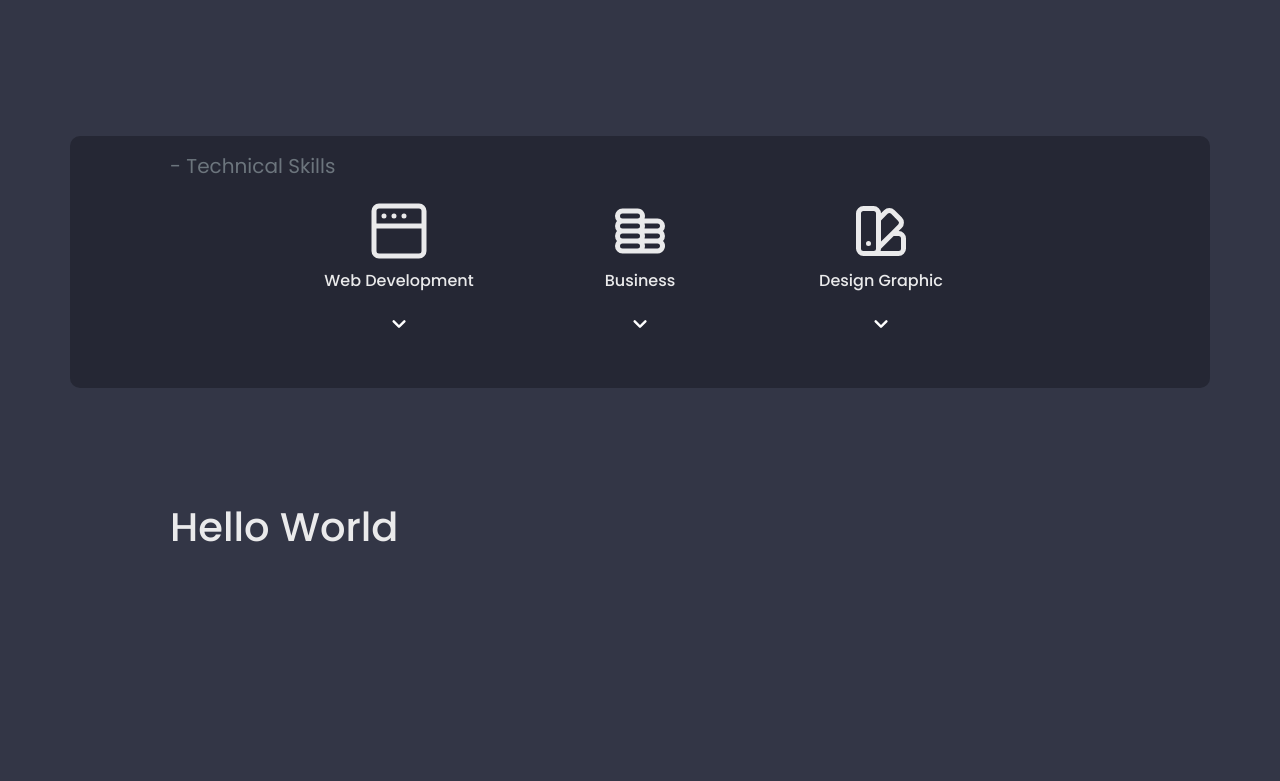
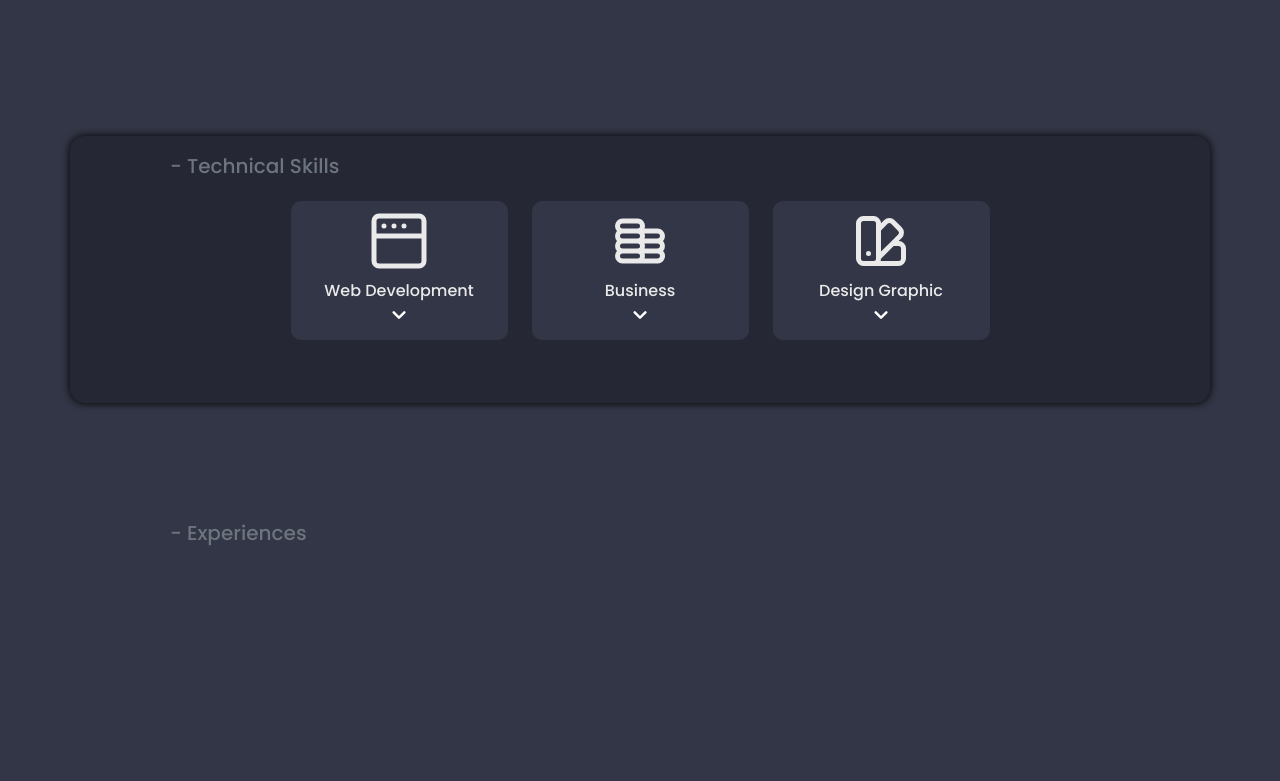
Before and after one commit to fitrafilian/portfolio-fitra, a plain HTML site: page index.html in a window 1280 px wide. Shown: the part 414-1195 px from the top of the page. Drawn offline with nearby package versions, Linux system fonts and the light colour scheme.

Commit message:
update skills section

```diff
--- a/css/style.css
+++ b/css/style.css
@@ -6,7 +6,8 @@ main {
 }
 
 section {
-  padding-top: 100px;
+  /* padding-top: 100px; */
+  padding: 100px 20px 0px;
 }
 
 section .title {
@@ -28,8 +29,8 @@ section .container::after {
   border-bottom: 1px solid red;
 } */
 
-h1.title {
-  margin-bottom: 30px;
+section .title {
+  font-weight: 500;
 }
 
 .navbar {
@@ -101,20 +102,36 @@ nav .navbar-brand {
 
 #skill .container {
   background-color: #252734;
-  border-radius: 10px;
+  border-radius: 15px;
+  box-shadow: 0 0px 8px 0.1px #000;
 }
 
 #skill .skill-box {
   cursor: pointer;
+  background-color: #333646;
+  padding: 10px;
+  border-radius: 10px;
 }
 
 #skill .skill-box:hover {
-  transform: scale(1.1);
+  /* transform: scale(1); */
+  background-color: rgba(234, 234, 235, 0.2);
 }
 
 #skill .content .item {
   border-bottom: 2px solid #eaeaeb;
 }
+
+#skill .content span {
+  text-align: center;
+  /* border-bottom: 0.2px solid #eaeaeb; */
+}
+
+/* @media (max-width: 768px) {
+  .container {
+    padding: 20px;
+  }
+} */
 
 @media (min-width: 992px) {
   section .container {
--- a/index.html
+++ b/index.html
@@ -75,53 +75,64 @@
           <div class="row mb-4 justify-content-center">
             <div class="title text-muted">- Technical Skills</div>
             <!-- <h1 class="title text-center">My Skills</h1> -->
-            <div class="col-lg-3">
-              <div class="skill-box d-flex flex-column justify-content-center align-items-center" data-bs-toggle="collapse" href="#web">
+            <div class="col-lg-3 col-md-4">
+              <div class="skill-box d-flex flex-column justify-content-center align-items-center mb-4" data-bs-toggle="collapse" href="#web">
                 <img src="img/window.svg" alt="" style="width: 60px; margin-bottom: 10px" />
-                <h6 class="text-center mb-0">Web Development<br />&nbsp</h6>
-                <img src="img/angle-down.svg" alt="" style="width: 30px; margin-bottom: 10px" />
-              </div>
+                <h6 class="text-center mb-0">Web Development</h6>
+                <img src="img/angle-down.svg" alt="" style="width: 30px" />
                 <div class="collapse" id="web">
-                <div class="content d-flex flex-column content-disabled">
-                  <ul>
+                  <div class="content d-flex flex-column content-disabled mt-2">
+                    <span>HTML + CSS + Javascript</span>
+                    <span>Node JS</span>
+                    <span>MongoDB + MySQL</span>
+                    <span>Python</span>
+                    <!-- <ul>
                       <li>HTML + CSS + Javascript</li>
                       <li>Node JS</li>
                       <li>MongoDB + MySQL</li>
                       <li>Python</li>
-                  </ul>
+                    </ul> -->
                   </div>
                 </div>
               </div>
-            <div class="col-lg-3">
-              <div class="skill-box d-flex flex-column justify-content-center align-items-center" data-bs-toggle="collapse" href="#business">
+            </div>
+            <div class="col-lg-3 col-md-4">
+              <div class="skill-box d-flex flex-column justify-content-center align-items-center mb-4" data-bs-toggle="collapse" href="#business">
                 <img src="img/coins.svg" alt="" style="width: 60px; margin-bottom: 10px" />
-                <h6 class="text-center mb-0">Business<br />&nbsp</h6>
-                <img src="img/angle-down.svg" alt="" style="width: 30px; margin-bottom: 10px" />
-              </div>
+                <h6 class="text-center mb-0">Business</h6>
+                <img src="img/angle-down.svg" alt="" style="width: 30px" />
                 <div class="collapse" id="business">
-                <div class="content d-flex flex-column content-disabled">
-                  <ul>
+                  <div class="content d-flex flex-column content-disabled mt-2">
+                    <span>Accounting</span>
+                    <span>Finance</span>
+                    <span>Business Analytics</span>
+                    <span>Microsoft Office</span>
+                    <!-- <ul>
                       <li>Accounting</li>
                       <li>Finance</li>
                       <li>Business Analytics</li>
                       <li>Microsoft Office</li>
-                  </ul>
+                    </ul> -->
                   </div>
                 </div>
               </div>
-            <div class="col-lg-3">
-              <div class="skill-box d-flex flex-column justify-content-center align-items-center" data-bs-toggle="collapse" href="#design">
+            </div>
+            <div class="col-lg-3 col-md-4">
+              <div class="skill-box d-flex flex-column justify-content-center align-items-center mb-4" data-bs-toggle="collapse" href="#design">
                 <img src="img/swatchbook.svg" alt="" style="width: 60px; margin-bottom: 10px" />
-                <h6 class="text-center mb-0">Design Graphic<br />&nbsp</h6>
-                <img src="img/angle-down.svg" alt="" style="width: 30px; margin-bottom: 10px" />
-              </div>
+                <h6 class="text-center mb-0">Design Graphic</h6>
+                <img src="img/angle-down.svg" alt="" style="width: 30px" />
                 <div class="collapse" id="design">
-                <div class="content d-flex flex-column content-disabled">
-                  <ul>
+                  <div class="content d-flex flex-column content-disabled mt-2">
+                    <span>Adobe Photoshop</span>
+                    <span>Corel Draw</span>
+                    <span>Vegas Pro</span>
+                    <!-- <ul>
                       <li>Adobe Photoshop</li>
                       <li>Corel Draw</li>
                       <li>Vegas Pro</li>
-                  </ul>
+                    </ul> -->
+                  </div>
                 </div>
               </div>
             </div>
@@ -135,7 +146,7 @@
         <div class="container">
           <div class="row">
             <div class="col">
-              <h1>Hello World</h1>
+              <div class="title text-muted">- Experiences</div>
             </div>
           </div>
         </div>
```
Lines whose indentation alone changed are shown as unchanged.
